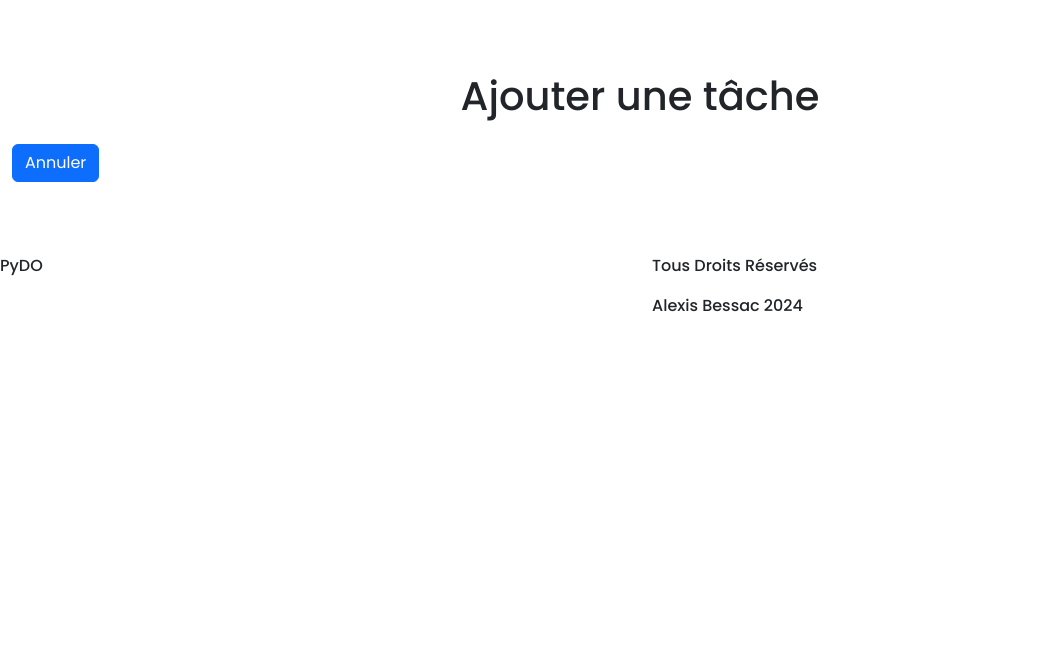
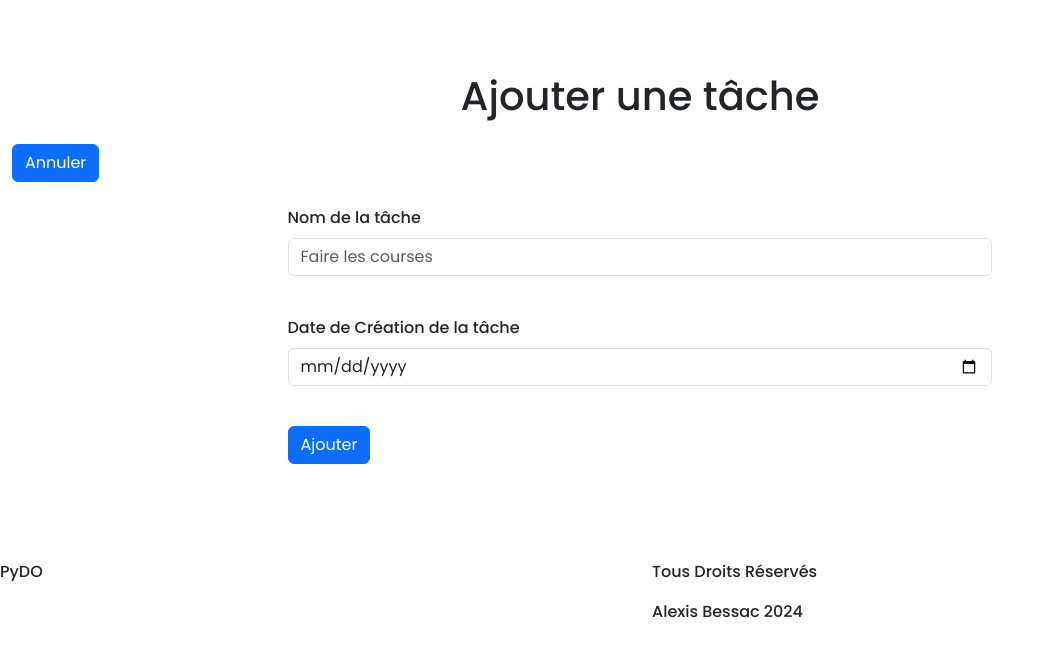
Before and after one commit to AlexisBessac/PyDo, a PHP site: page /index.php?page=add-task in a window 1280 px wide. Shown: the top 657 px of the page, without its empty margins (0-1054 px from the left). Run offline with PHP 8.4, Linux system fonts and the light colour scheme.

Commit message:
Mise en place de l'ajout d'une tâche pour l'utilisateur et quelques changements au niveau du CSS

```diff
--- a/src/pages/add-task.php
+++ b/src/pages/add-task.php
@@ -2,3 +2,44 @@
 
 $title = "Ajouter une tâche";
 $description = "Sur cette page l'utilisateur peut ajouter une tâche à sa iste de choses à faire";
+
+// On vérifie si le formulaire est envoyé
+if ($_SERVER['REQUEST_METHOD'] == 'POST' && isset($_POST['add_task_submit']))
+{
+    $errors = [];
+
+    // Validation des champs
+    if (empty($_POST['task_name']) || strlen($_POST['task_name']) <= 1)
+    {
+        $errors['task_name'] = "Le champ Nom de la tâche est obligatoire et doit contenir plus d'un caractère.";
+    }
+
+    if (empty($_POST['created_at']) || ctype_digit($_POST['created_at']))
+    {
+        $errors['created_at'] = "Le champ Date de création de la tâche est obligatoire et doit être au format JJ-MM-AAAA.";
+    }
+
+    // Si pas d'erreurs, on insère dans la base de données
+    if (empty($errors))
+    {
+        require '../src/data/db-connect.php';
+        session_start();
+        $id_utilisateur = $_SESSION['id_utilisateur'];
+        $query = $dbh->prepare("INSERT INTO task (name, created_at, id_utilisateur) VALUES (:name, :created_at, :id_utilisateur)");
+        $result = $query->execute([
+            'name' => $_POST['task_name'],
+            'created_at' => $_POST['created_at'],
+            'id_utilisateur' => $id_utilisateur
+        ]);
+
+        if ($result)
+            {
+                header('Location: /?page=dashboard-task');
+                exit;
+            }
+            else
+            {
+                $errors['form'] = "Une erreur s'est produite lors de la création de cette tâche. Veuillez contacter l'administrateur à l'adresse [email].";
+            }
+    }
+}
--- a/src/pages/dashboard-task.php
+++ b/src/pages/dashboard-task.php
@@ -6,4 +6,4 @@ $description = "Sur cette page l'utilisateur trouve la liste de ces tâches qu'i
 require '../src/data/db-connect.php';
 
 $query = $dbh->query("SELECT * FROM task");
-$user = $query->FETCHALL();
+$task = $query->FETCHALL();
--- a/templates/add-task.html.php
+++ b/templates/add-task.html.php
@@ -3,4 +3,33 @@
     <div class="my-4">
         <a href="/?page=dashboard-task"><button class="btn btn-primary" title="Annuler">Annuler</button></a>
     </div>
+    <div class="my-4 d-flex justify-content-center">
+        <form action="" method="POST" class="row gy-3">
+            <div class="col-12">
+                <div class="form-group mb-4">
+                    <label for="task_name" class="form-label">Nom de la tâche</label>
+                    <input type="text" name="task_name" id="task_name" class="form-control" placeholder="Faire les courses" required>
+                    <?php if(isset($errors) && !empty($errors['task_name'])): ?>
+                        <div class="invalid-feedback d-block">
+                           <?= $errors['task_name'] ?>
+                        </div>
+                    <?php endif; ?>
+                </div>
+            </div>
+            <div class="col-12">
+                <div class="form-group mb-4">
+                    <label for="created_at" class="form-label">Date de Création de la tâche</label>
+                    <input type="date" name="created_at" id="created_at" class="form-control" required>
+                    <?php if(isset($errors) && !empty($errors['created_at'])): ?>
+                        <div class="invalid-feedback d-block">
+                           <?= $errors['created_at'] ?>
+                        </div>
+                    <?php endif; ?>
+                </div>
+            </div>
+            <div class="mb-4">
+                <button type="submit" class="btn btn-primary" name="add_task_submit" id="add_task_submit" title="Ajouter">Ajouter</button>
+            </div>
+        </form>
+    </div>
 </section>
--- a/templates/connexion.html.php
+++ b/templates/connexion.html.php
@@ -5,7 +5,7 @@
             <form method="POST" action="" class="my-4">
                 <div class="mb-3">
                     <label for="email" class="form-label">Email</label>
-                    <input type="email" class="form-control <?= isset($errors) && !empty($errors['email']) ? 'is-invalid' : '' ?>" name="email" id="email" aria-describedby="emailHelp" required placeholder="ex: john.doe@email.fr">
+                    <input type="email" class="form-control <?= isset($errors) && !empty($errors['email']) ? 'is-invalid' : '' ?>" name="email" id="email" aria-describedby="emailHelp" required placeholder="john.doe@email.fr">
                     <?php if(isset($errors) && !empty($errors['email'])): ?>
                         <div class="invalid-feedback d-block">
                            <?= $errors['email'] ?>
--- a/templates/inscription.html.php
+++ b/templates/inscription.html.php
@@ -5,7 +5,7 @@
             <form method="POST" class="my-4" action="">
                 <div class="mb-3">
                     <label for="firstname" class="form-label">Prénom</label>
-                    <input type="text" class="form-control <?= isset($errors) && !empty($errors['firstname']) ? 'is-invalid' : '' ?>" name="firstname" id="firstname" required placeholder="ex: John">
+                    <input type="text" class="form-control <?= isset($errors) && !empty($errors['firstname']) ? 'is-invalid' : '' ?>" name="firstname" id="firstname" required placeholder="John">
                     <?php if(isset($errors) && !empty($errors['firstname'])): ?>
                         <div class="invalid-feedback d-block">
                            <?= $errors['firstname'] ?>
@@ -14,7 +14,7 @@
                 </div>
                 <div class="mb-3">
                     <label for="lastname" class="form-label">Nom</label>
-                    <input type="text" class="form-control <?= isset($errors) && !empty($errors['lastname']) ? 'is-invalid' : '' ?>" name="lastname" id="lastname" required placeholder="ex: Doe">
+                    <input type="text" class="form-control <?= isset($errors) && !empty($errors['lastname']) ? 'is-invalid' : '' ?>" name="lastname" id="lastname" required placeholder="Doe">
                     <?php if(isset($errors) && !empty($errors['lastname'])): ?>
                         <div class="invalid-feedback d-block">
                            <?= $errors['lastname'] ?>
@@ -23,7 +23,7 @@
                 </div>
                 <div class="mb-3">
                     <label for="email" class="form-label">Email</label>
-                    <input type="email" class="form-control <?= isset($errors) && !empty($errors['email']) ? 'is-invalid' : '' ?>" name="email" id="email" aria-describedby="emailHelp" required placeholder="ex: john.doe@email.fr">
+                    <input type="email" class="form-control <?= isset($errors) && !empty($errors['email']) ? 'is-invalid' : '' ?>" name="email" id="email" aria-describedby="emailHelp" required placeholder="john.doe@email.fr">
                     <?php if(isset($errors) && !empty($errors['email'])): ?>
                         <div class="invalid-feedback d-block">
                            <?= $errors['email'] ?>
```
Also changed, not shown: templates/dashboard-task.html.php (+30 -1 lines), templates/users.html.php (+4 -4 lines).
